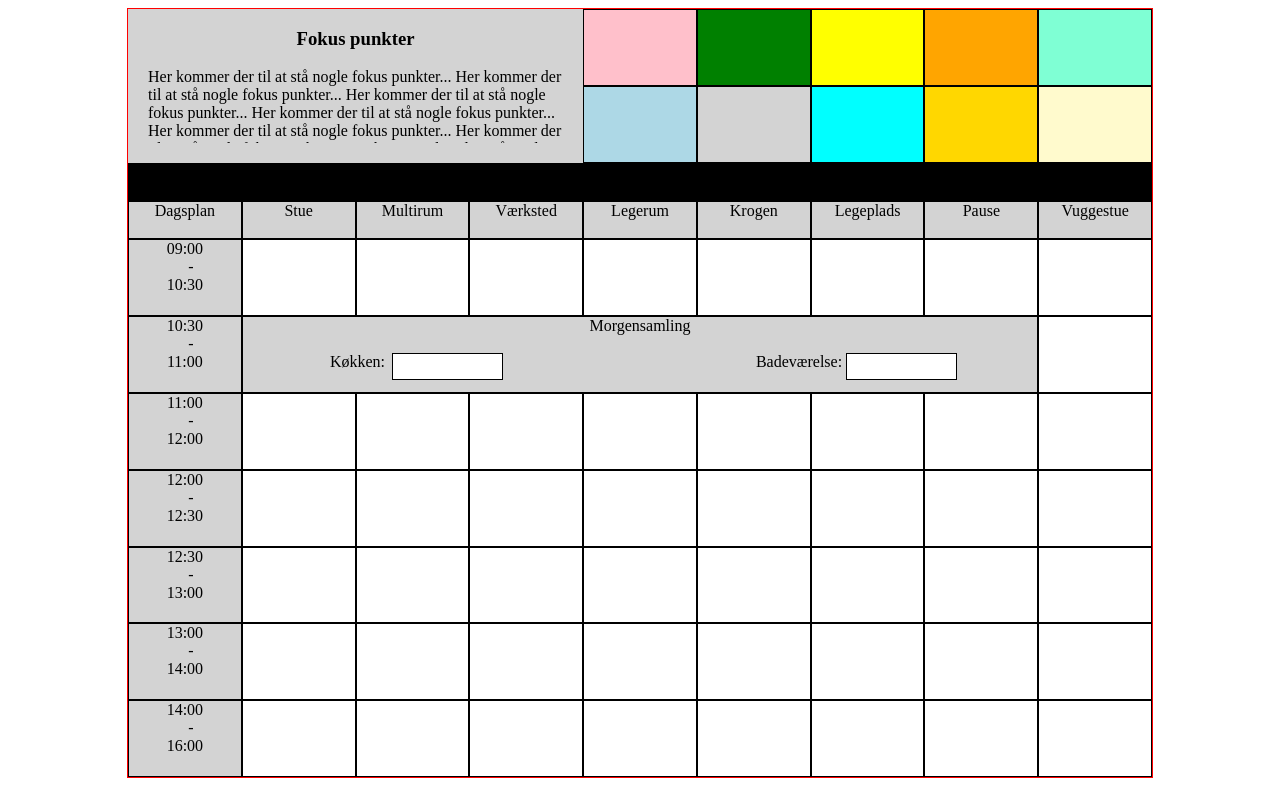
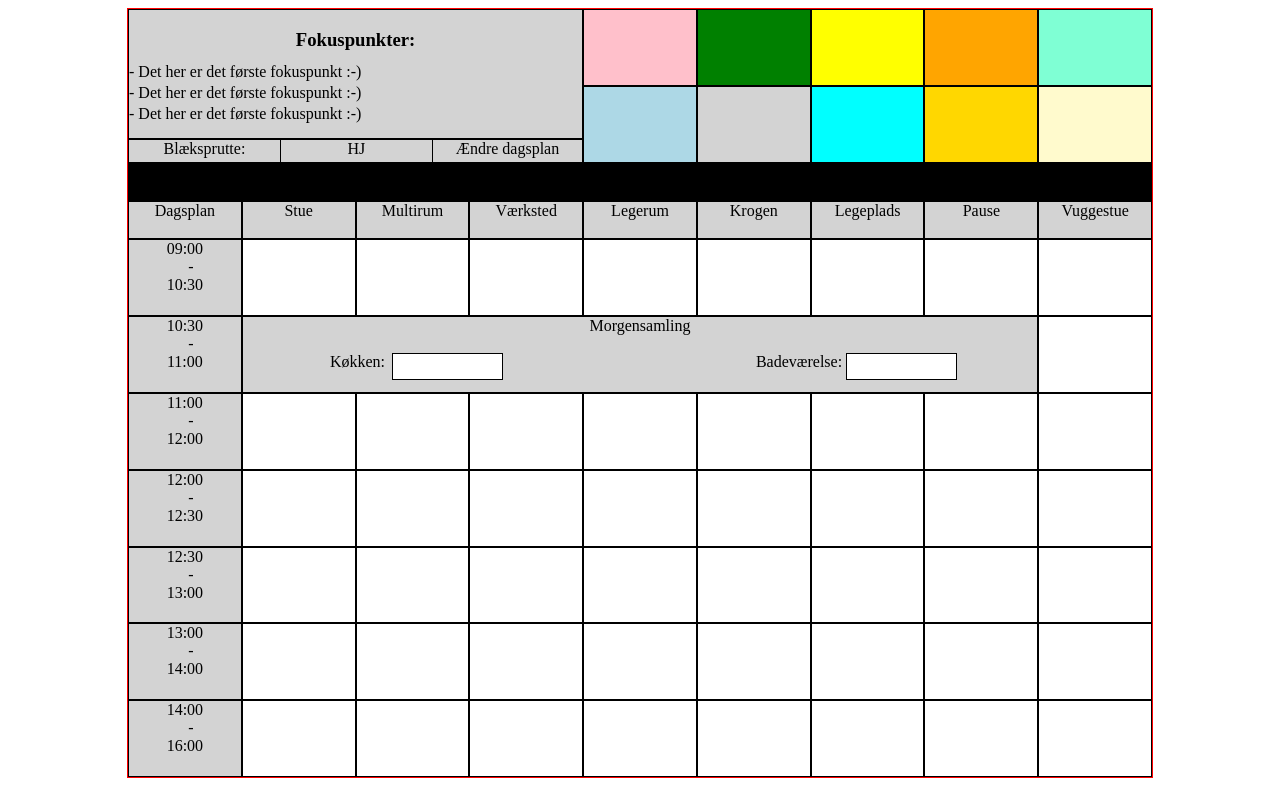
Before and after one commit to Rabeea96/Boernehave, a website: page public/index.html in a window 1280 px wide. Drawn offline with Linux system fonts and the light colour scheme; no server answers.

Commit message:
Vælg blæksprutte html + ændre dagsplan

```diff
--- a/public/index.html
+++ b/public/index.html
@@ -32,43 +32,44 @@
     <div id="grid-fjorten" class="punkter-med-kant center">14:00 <br/>&nbsp;&nbsp;&nbsp;-<br/> 16:00</div>
 
     <!-- pædagoger -->
-    <div id="grid-paedagog1" class="punkter-med-kant paedagogFarve1 center">
+
+    <div id="grid-paedagog1" class="punkter-med-kant paedagogFarve1 center paedagoger">
         <span class="navn"></span> <br/>
         <span class="initialer"></span>
     </div>
-    <div id="grid-paedagog2" class="punkter-med-kant paedagogFarve2 center">
+    <div id="grid-paedagog2" class="punkter-med-kant paedagogFarve2 center paedagoger">
         <span class="navn"></span> <br/>
         <span class="initialer"></span>
     </div>
-    <div id="grid-paedagog3" class="punkter-med-kant paedagogFarve3 center">
+    <div id="grid-paedagog3" class="punkter-med-kant paedagogFarve3 center paedagoger">
         <span class="navn"></span> <br/>
         <span class="initialer"></span>
     </div>
-    <div id="grid-paedagog4" class="punkter-med-kant paedagogFarve4 center">
+    <div id="grid-paedagog4" class="punkter-med-kant paedagogFarve4 center paedagoger">
         <span class="navn"></span> <br/>
         <span class="initialer"></span>
     </div>
-    <div id="grid-paedagog5" class="punkter-med-kant paedagogFarve5 center">
+    <div id="grid-paedagog5" class="punkter-med-kant paedagogFarve5 center paedagoger">
         <span class="navn"></span> <br/>
         <span class="initialer"></span>
     </div>
-    <div id="grid-paedagog6" class="punkter-med-kant paedagogFarve6 center">
+    <div id="grid-paedagog6" class="punkter-med-kant paedagogFarve6 center paedagoger">
         <span class="navn"></span> <br/>
         <span class="initialer"></span>
     </div>
-    <div id="grid-paedagog7" class="punkter-med-kant paedagogFarve7 center">
+    <div id="grid-paedagog7" class="punkter-med-kant paedagogFarve7 center paedagoger">
         <span class="navn"></span> <br/>
         <span class="initialer"></span>
     </div>
-    <div id="grid-paedagog8" class="punkter-med-kant paedagogFarve8 center">
+    <div id="grid-paedagog8" class="punkter-med-kant paedagogFarve8 center paedagoger">
         <span class="navn"></span> <br/>
         <span class="initialer"></span>
     </div>
-    <div id="grid-paedagog9" class="punkter-med-kant paedagogFarve9 center">
+    <div id="grid-paedagog9" class="punkter-med-kant paedagogFarve9 center paedagoger">
         <span class="navn"></span> <br/>
         <span class="initialer"></span>
     </div>
-    <div id="grid-paedagog10" class="punkter-med-kant paedagogFarve10 center">
+    <div id="grid-paedagog10" class="punkter-med-kant paedagogFarve10 center paedagoger">
         <span class="navn"></span> <br/>
         <span class="initialer"></span>
     </div>
@@ -349,22 +350,21 @@
     </div>
 
     <!-- fokus-punkter -->
-    <div id="grid-fokuspunkter">
-        <h3>Fokus punkter</h3>
-        <p>
-            Her kommer der til at stå nogle fokus punkter...
-            Her kommer der til at stå nogle fokus punkter...
-            Her kommer der til at stå nogle fokus punkter...
-            Her kommer der til at stå nogle fokus punkter...
-            Her kommer der til at stå nogle fokus punkter...
-            Her kommer der til at stå nogle fokus punkter...
-            Her kommer der til at stå nogle fokus punkter...
-            Her kommer der til at stå nogle fokus punkter...
-            Her kommer der til at stå nogle fokus punkter...
-            Her kommer der til at stå nogle fokus punkter...
-            Her kommer der til at stå nogle fokus punkter...
-        </p>
+    <div id="grid-fokuspunkter-og-blæksprutte">
+        <div id="grid-fokuspunkter" class="punkter-med-kant">
+            <h3>Fokuspunkter:</h3>
+            <p id="fokuspunkt1">- Det her er det første fokuspunkt :-)</p>
+            <p id="fokuspunkt2">- Det her er det første fokuspunkt :-)</p>
+            <p id="fokuspunkt3">- Det her er det første fokuspunkt :-)</p>
+        </div>
+
+        <div id="grid-blæksprutte" class="punkter-med-kant">
+            <div id="blæksprutte-tekstfelt">Blæksprutte:</div>
+            <div id="blæksprutte-boks">HJ</div>
+            <div id="ændre-dagsplan">Ændre dagsplan</div>
+        </div>
     </div>
+
 
     <!-- tomt mellemrum mellem lokalerne og pædagogboksene -->
     <div id="mellemrum"> <br/></div>
--- a/public/style.css
+++ b/public/style.css
@@ -394,19 +394,57 @@
 }
 
 /* fokus-punkter */
+#grid-fokuspunkter-og-blæksprutte {
+    grid-area: fokuspunkter;
+}
+
 #grid-fokuspunkter {
-    grid-area: fokuspunkter;
+    height: 128px;
 }
 
 #grid-fokuspunkter h3 {
     text-align: center;
 }
 
-#grid-fokuspunkter p{
+/*#grid-fokuspunkter p{
     overflow: auto;
     width:420px;
     height: 75px;
     margin-left: 20px;
+}*/
+#fokuspunkt1 {
+    line-height: 5px;
+}
+#fokuspunkt2 {
+    line-height: 5px;
+}
+#fokuspunkt3 {
+    line-height: 5px;
+}
+
+#grid-blæksprutte {
+    height: 22px;
+    text-align: center;
+}
+
+#blæksprutte-tekstfelt {
+    float: left;
+    width: 33.3%;
+    height: 22px;
+    border-right: 1px solid black;
+}
+
+#blæksprutte-boks {
+    float: left;
+    height: 22px;
+    width: 33.3%;
+    border-right: 1px solid black;
+}
+
+#ændre-dagslan {
+    float: left;
+    height: 22px;
+    width: 33.3%;
 }
 
 /* tomt mellemrum */
```
